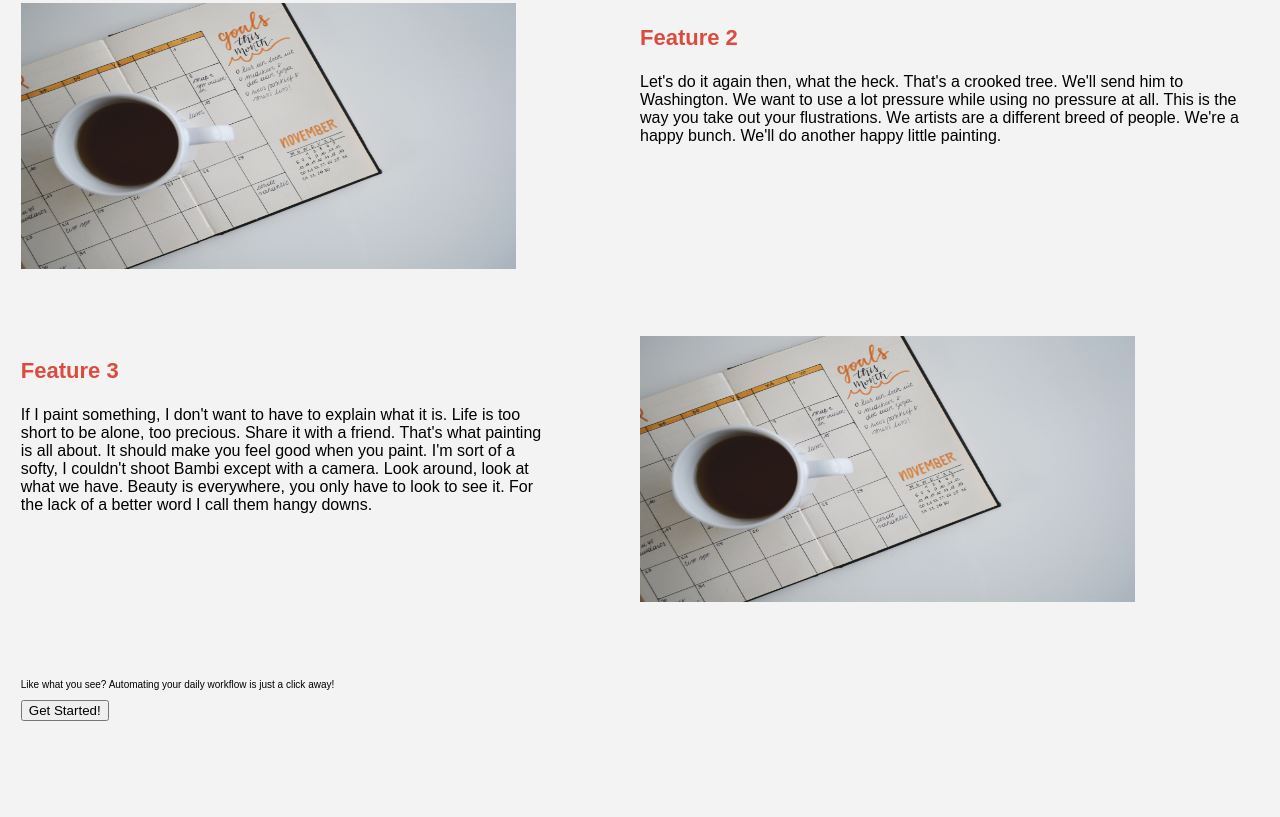
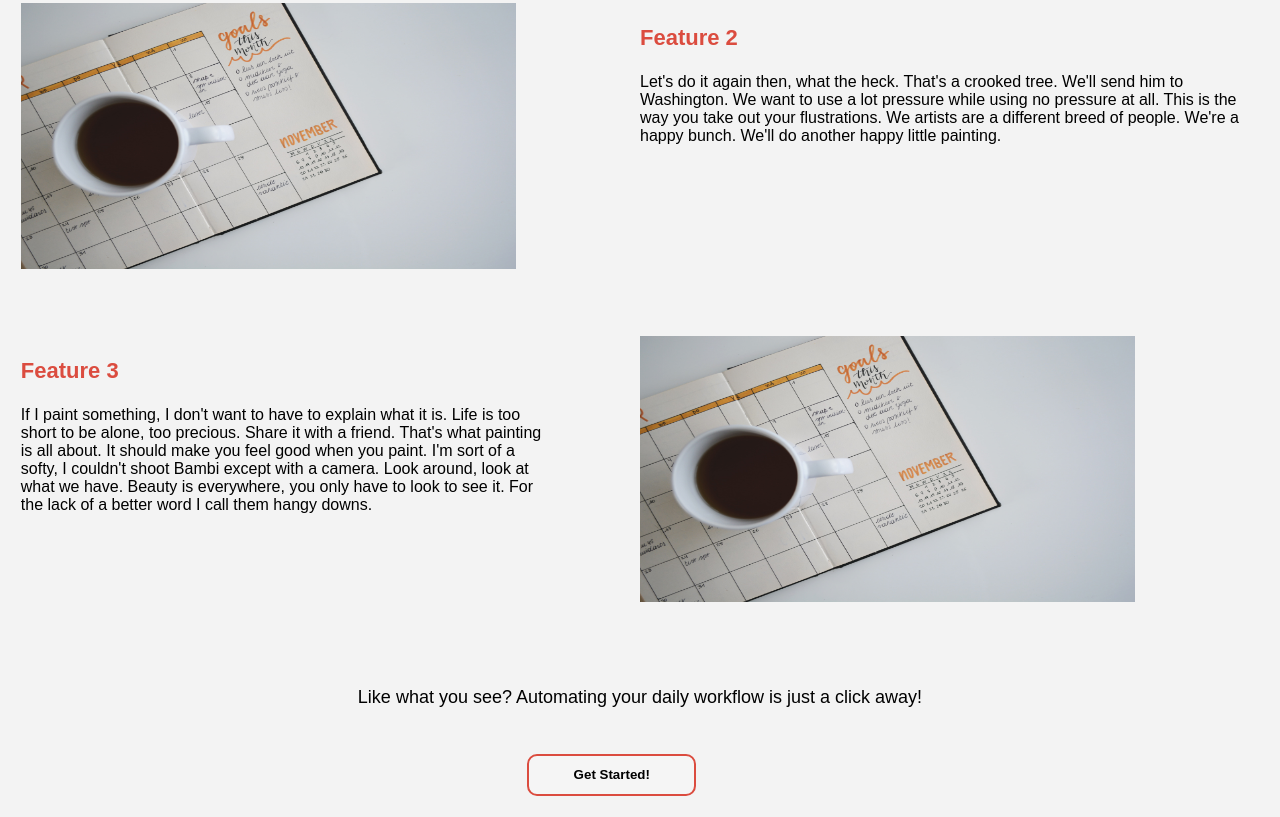
Before and after one commit to Build-Week-WunderList2-0/UI, a plain HTML site: page index.html in a window 1280 px wide. Shown: the part 885-1702 px from the top of the page. Before the commit the page ends 1627 px from the top, so only its background shows below. Drawn offline with Linux system fonts and the light colour scheme.

Commit message:
Add positioning to footer and footer sign-up button

```diff
--- a/index.html
+++ b/index.html
@@ -16,7 +16,7 @@
                 <img class= "WList-Logo" src="Wunderlist 2.0 Logo 2.png" alt="Wunderlist 2.0 Logo">
                 <nav>
                     <a href="about.html">About Us</a>
-                    <a href="">Log In</a>
+                    <a href="https://github.com/Build-Week-WunderList2-0/UI">Log In</a>
                 </nav>
             </div> <!--this closes the nav-bar div-->
 
@@ -28,7 +28,7 @@
                     <h2>One To-Do List to Rule Them All!</h2>
                     <p>It's a very cold picture, I may have to go get my coat. It’s about to freeze me to death. Here we're limited by the time we have. All you have to learn here is how to have fun. Be so very light. Be a gentle whisper.</p>
 
-                    <button class="Btn1">Sign Up!</button>
+                  <a href="https://github.com/Build-Week-WunderList2-0/UI"><button class="Btn1"> Sign Up!</button></a>
                 </div>
 
                 <div class="intro-img-div">
@@ -70,10 +70,14 @@
 
 
 
-            <section class="Signup">
-                <p>Like what you see? Automating your daily workflow is just a click away!</p>
+            <section class="footer">
+                <div class="Signup">
+                    <p>Like what you see? Automating your daily workflow is just a click away!</p>
 
-                <button class="Btn2">Get Started!</button>
+                    <a href="https://github.com/Build-Week-WunderList2-0/UI"><button class="Btn2">Get Started!</button></a>
+                </div>
+
+                <!-- <a href="https://github.com/Build-Week-WunderList2-0/UI"><button class="Btn2">Get Started!</button></a> -->
             </section>
 
 
--- a/less/footer.less
+++ b/less/footer.less
@@ -0,0 +1,25 @@
+//Footer styling
+
+
+.footer {
+    display: flex;
+    justify-content: center;
+}
+
+.Signup {
+    display: flex;
+    justify-content: center;
+    flex-direction: column;
+
+    .Btn2 {
+        width: 30%;
+        margin: 5% 50% 0 30%;
+        padding: 2%;
+        border: 2px solid @wundercolor;
+        background-color: whitesmoke;
+        border-radius: 10px;
+        font-weight: bold;
+    }
+
+
+}
--- a/less/landing.less
+++ b/less/landing.less
@@ -91,3 +91,10 @@
         font-size: 1.6rem;
     }
 }
+
+.Signup {
+    display: flex;
+    justify-content: center;
+    font-size: 62.5%;
+    font-size: 1.8rem;
+}
```
Also changed, not shown: css/index.css.
